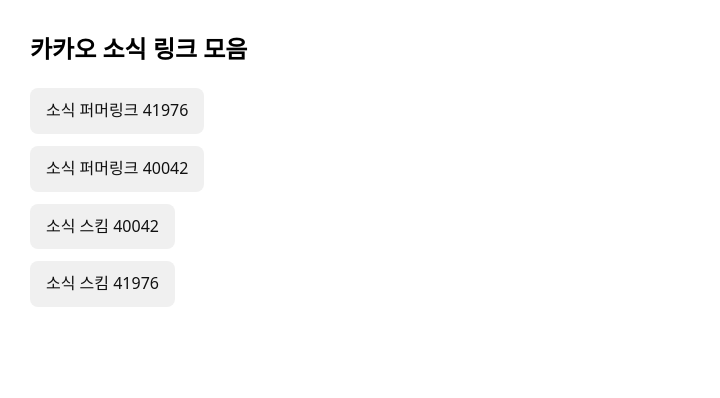
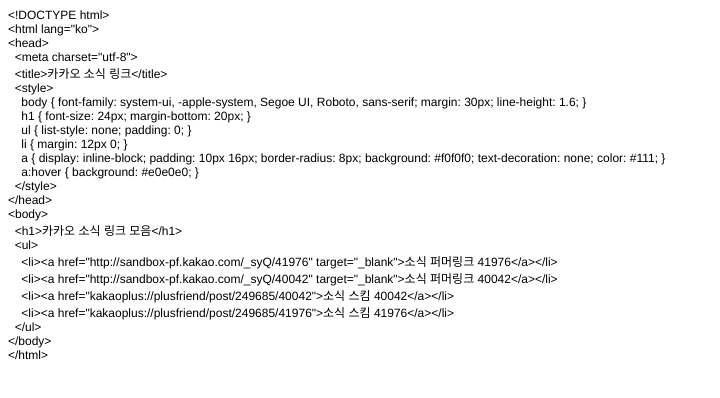
Before and after one commit to Hanna-j/link-test, a plain HTML site: page index.html in a window 1280 px wide. Shown: the whole page, without its empty margins (0-720 px from the left). Drawn offline with Linux system fonts and the light colour scheme.

Commit message:
Add files via upload

```diff
--- a/index.html
+++ b/index.html
@@ -1,24 +1,39 @@
-<!DOCTYPE html>
-<html lang="ko">
+<!DOCTYPE html PUBLIC "-//W3C//DTD HTML 4.01//EN" "http://www.w3.org/TR/html4/strict.dtd">
+<html>
 <head>
-  <meta charset="utf-8">
-  <title>카카오 소식 링크</title>
-  <style>
-    body { font-family: system-ui, -apple-system, Segoe UI, Roboto, sans-serif; margin: 30px; line-height: 1.6; }
-    h1 { font-size: 24px; margin-bottom: 20px; }
-    ul { list-style: none; padding: 0; }
-    li { margin: 12px 0; }
-    a { display: inline-block; padding: 10px 16px; border-radius: 8px; background: #f0f0f0; text-decoration: none; color: #111; }
-    a:hover { background: #e0e0e0; }
+  <meta http-equiv="Content-Type" content="text/html; charset=utf-8">
+  <meta http-equiv="Content-Style-Type" content="text/css">
+  <title></title>
+  <meta name="Generator" content="Cocoa HTML Writer">
+  <meta name="CocoaVersion" content="2487.4">
+  <style type="text/css">
+    p.p1 {margin: 0.0px 0.0px 0.0px 0.0px; font: 12.0px Helvetica}
   </style>
 </head>
 <body>
-  <h1>카카오 소식 링크 모음</h1>
-  <ul>
-    <li><a href="http://sandbox-pf.kakao.com/_syQ/41976" target="_blank">소식 퍼머링크 41976</a></li>
-    <li><a href="http://sandbox-pf.kakao.com/_syQ/40042" target="_blank">소식 퍼머링크 40042</a></li>
-    <li><a href="kakaoplus://plusfriend/post/249685/40042">소식 스킴 40042</a></li>
-    <li><a href="kakaoplus://plusfriend/post/249685/41976">소식 스킴 41976</a></li>
-  </ul>
+<p class="p1">&lt;!DOCTYPE html&gt;</p>
+<p class="p1">&lt;html lang="ko"&gt;</p>
+<p class="p1">&lt;head&gt;</p>
+<p class="p1"><span class="Apple-converted-space">  </span>&lt;meta charset="utf-8"&gt;</p>
+<p class="p1"><span class="Apple-converted-space">  </span>&lt;title&gt;카카오 소식 링크&lt;/title&gt;</p>
+<p class="p1"><span class="Apple-converted-space">  </span>&lt;style&gt;</p>
+<p class="p1"><span class="Apple-converted-space">    </span>body { font-family: system-ui, -apple-system, Segoe UI, Roboto, sans-serif; margin: 30px; line-height: 1.6; }</p>
+<p class="p1"><span class="Apple-converted-space">    </span>h1 { font-size: 24px; margin-bottom: 20px; }</p>
+<p class="p1"><span class="Apple-converted-space">    </span>ul { list-style: none; padding: 0; }</p>
+<p class="p1"><span class="Apple-converted-space">    </span>li { margin: 12px 0; }</p>
+<p class="p1"><span class="Apple-converted-space">    </span>a { display: inline-block; padding: 10px 16px; border-radius: 8px; background: #f0f0f0; text-decoration: none; color: #111; }</p>
+<p class="p1"><span class="Apple-converted-space">    </span>a:hover { background: #e0e0e0; }</p>
+<p class="p1"><span class="Apple-converted-space">  </span>&lt;/style&gt;</p>
+<p class="p1">&lt;/head&gt;</p>
+<p class="p1">&lt;body&gt;</p>
+<p class="p1"><span class="Apple-converted-space">  </span>&lt;h1&gt;카카오 소식 링크 모음&lt;/h1&gt;</p>
+<p class="p1"><span class="Apple-converted-space">  </span>&lt;ul&gt;</p>
+<p class="p1"><span class="Apple-converted-space">    </span>&lt;li&gt;&lt;a href="http://sandbox-pf.kakao.com/_syQ/41976" target="_blank"&gt;소식 퍼머링크 41976&lt;/a&gt;&lt;/li&gt;</p>
+<p class="p1"><span class="Apple-converted-space">    </span>&lt;li&gt;&lt;a href="http://sandbox-pf.kakao.com/_syQ/40042" target="_blank"&gt;소식 퍼머링크 40042&lt;/a&gt;&lt;/li&gt;</p>
+<p class="p1"><span class="Apple-converted-space">    </span>&lt;li&gt;&lt;a href="kakaoplus://plusfriend/post/249685/40042"&gt;소식 스킴 40042&lt;/a&gt;&lt;/li&gt;</p>
+<p class="p1"><span class="Apple-converted-space">    </span>&lt;li&gt;&lt;a href="kakaoplus://plusfriend/post/249685/41976"&gt;소식 스킴 41976&lt;/a&gt;&lt;/li&gt;</p>
+<p class="p1"><span class="Apple-converted-space">  </span>&lt;/ul&gt;</p>
+<p class="p1">&lt;/body&gt;</p>
+<p class="p1">&lt;/html&gt;</p>
 </body>
 </html>
```
